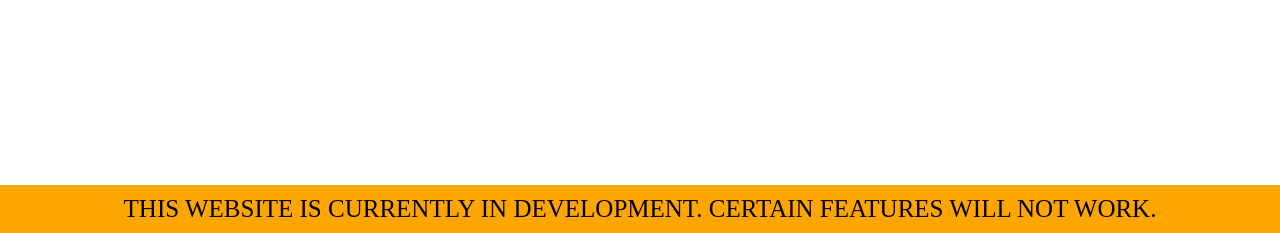
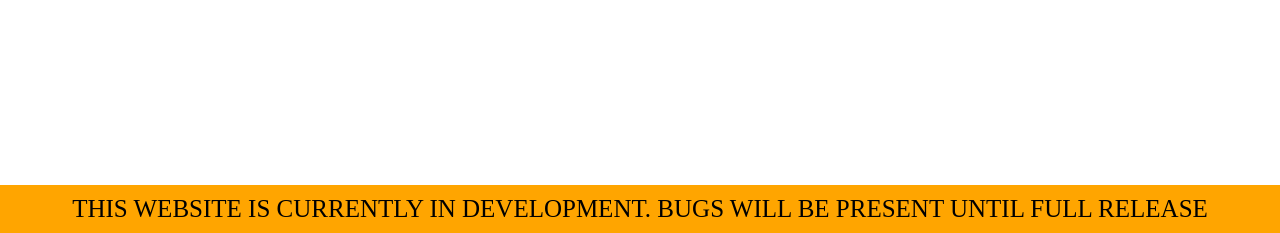
Before and after one commit to MatRanc/last.charts, a Flask app: template templates/index.html in a window 1280 px wide. Shown: the part 567-800 px from the top of the page. Run offline with Flask 2, Linux system fonts and the light colour scheme; the template is opened without the code that fills it, so the values that code supplies are empty; some libraries are stand-ins or nearby versions; some web fonts are replaced.

Commit message:
updated warnings

```diff
--- a/index.html
+++ b/index.html
@@ -66,6 +66,6 @@
     <div id="piechart" class="mainpiechart"></div>
   </body>
 
-  <footer class="footer">THIS WEBSITE IS CURRENTLY IN DEVELOPMENT. CERTAIN FEATURES WILL NOT WORK.</footer>
+  <footer class="footer">THIS IS A STATIC PAGE FOR EARLY ACCESS TESTING. PLEASE VISIT [PUBLIC DEPLOY LINK] FOR FULL FUNCTIONALITY</footer>
 
 </body></html>
--- a/templates/index.html
+++ b/templates/index.html
@@ -66,6 +66,6 @@
     <div id="piechart" class="mainpiechart"></div>
   </body>
 
-  <footer class="footer">THIS WEBSITE IS CURRENTLY IN DEVELOPMENT. CERTAIN FEATURES WILL NOT WORK.</footer>
+  <footer class="footer">THIS WEBSITE IS CURRENTLY IN DEVELOPMENT. BUGS WILL BE PRESENT UNTIL FULL RELEASE</footer>
 
 </body></html>
```
